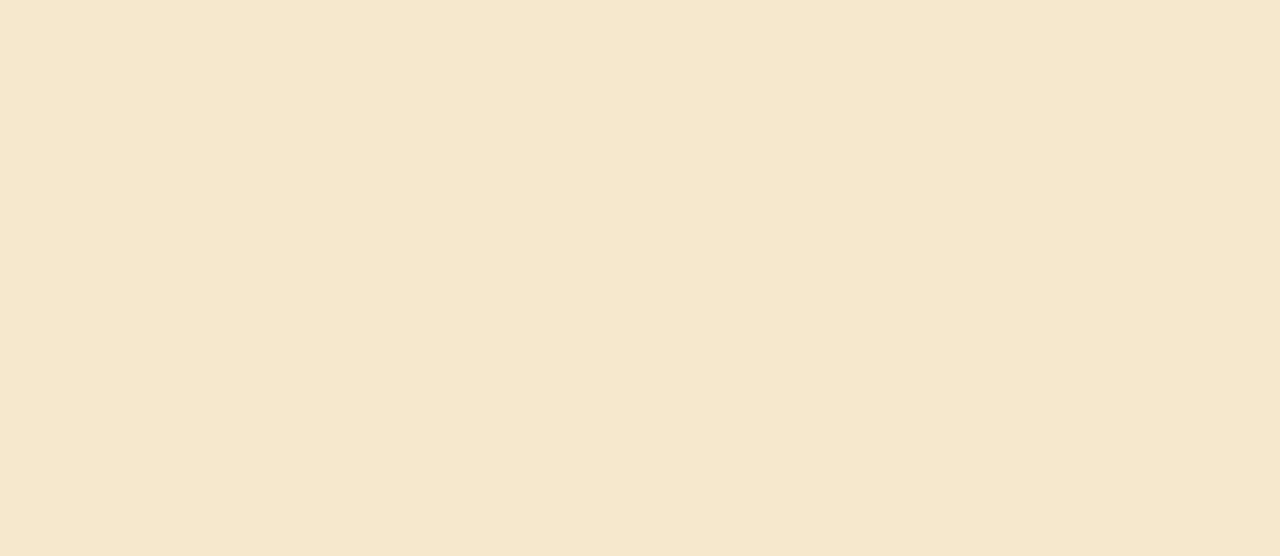
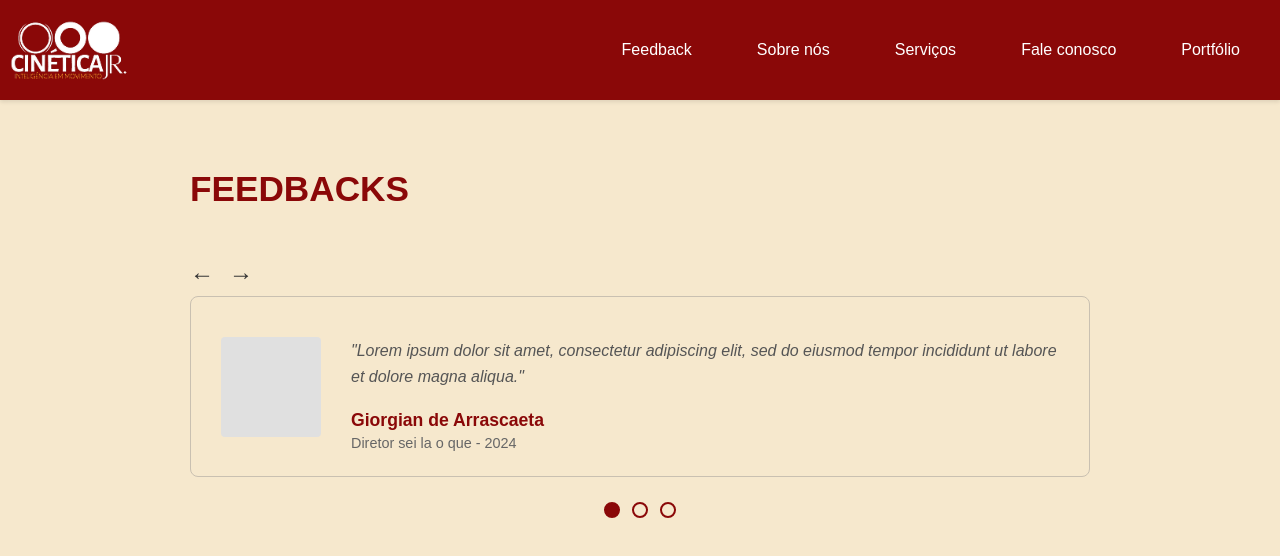
Before and after one commit to ryansarcinelli/site-cinetica, a Vue app: page /feedback in a window 1280 px wide. Before the commit this address had no page. Shown: the top 556 px of the page. Built offline with nearby package versions, Linux system fonts and the light colour scheme.

Commit message:
Foi desenvolvida a pagina de feedbacks seguindo o design

```diff
--- a/src/router/index.js
+++ b/src/router/index.js
@@ -13,11 +13,11 @@ const routes = [
     component: () => import("../views/contatoView.vue"),
   },
 
-  //{
-  //  path: '/feedback',
-  //  name: 'feedback',
-  //  component: () => import('../views/FeedbackView.vue')
-  // },
+  {
+    path: '/feedback',
+    name: 'feedback',
+    component: () => import('../views/feedbackView.vue'),
+  },
   // {
   //  path: '/sobre',
   // name: 'sobre',
--- /dev/null
+++ b/src/views/feedbackView.vue
@@ -0,0 +1,228 @@
+<template>
+  <AppHeader />
+  <section id="feedbacks" class="feedback-page">
+    <div class="page-title-container">
+      <h2 class="page-title">Feedbacks</h2>
+    </div>
+
+    <div class="feedback-carousel">
+      <div class="carousel-nav">
+        <span @click="previousFeedback" class="nav-arrow">←</span>
+        <span @click="nextFeedback" class="nav-arrow">→</span>
+      </div>
+
+      <div v-if="currentFeedback" class="feedback-card">
+        <div class="feedback-image-placeholder">
+          </div>
+        <div class="feedback-content">
+          <p class="feedback-text">"{{ currentFeedback.text }}"</p>
+          <p class="feedback-author">{{ currentFeedback.author }}</p>
+          <p class="feedback-role">{{ currentFeedback.role }}</p>
+        </div>
+      </div>
+
+      <div class="carousel-indicators">
+        <span
+          v-for="(feedback, index) in feedbacks"
+          :key="feedback.id"
+          @click="goToFeedback(index)"
+          :class="{ active: index === currentIndex }"
+          class="indicator-dot"
+        ></span>
+      </div>
+    </div>
+  </section>
+</template>
+
+<script setup>
+import { ref, computed } from "vue";
+import AppHeader from '../components/header.vue'; // Verifique se o caminho está correto
+
+// Dados mocados para os feedbacks
+const feedbacks = ref([
+  {
+    id: 1,
+    text: "Lorem ipsum dolor sit amet, consectetur adipiscing elit, sed do eiusmod tempor incididunt ut labore et dolore magna aliqua.",
+    author: "Giorgian de Arrascaeta",
+    role: "Diretor sei la o que - 2024",
+    image: "/imagens/placeholder-avatar.png", // Caminho para a imagem do autor
+  },
+  {
+    id: 2,
+    text: "A equipe foi extremamente profissional e entregou o projeto antes do prazo. Estamos muito satisfeitos com o resultado final e a qualidade do trabalho.",
+    author: "Gabriel Barbosa",
+    role: "CEO da Gávea - 2023",
+    image: "/imagens/placeholder-avatar.png",
+  },
+  {
+    id: 3,
+    text: "Uma experiência de colaboração fantástica. A comunicação foi clara e eficiente durante todo o processo. Recomendo fortemente os seus serviços.",
+    author: "Bruno Henrique",
+    role: "CTO da Ninho Corp - 2025",
+    image: "/imagens/placeholder-avatar.png",
+  },
+]);
+
+// Lógica do Carrossel
+const currentIndex = ref(0);
+
+const currentFeedback = computed(() => feedbacks.value[currentIndex.value]);
+
+const nextFeedback = () => {
+  currentIndex.value = (currentIndex.value + 1) % feedbacks.value.length;
+};
+
+const previousFeedback = () => {
+  currentIndex.value = (currentIndex.value - 1 + feedbacks.value.length) % feedbacks.value.length;
+};
+
+const goToFeedback = (index) => {
+  currentIndex.value = index;
+};
+</script>
+
+<style scoped>
+/* Estilos principais da página, adaptados do portfolio-page */
+.feedback-page {
+  max-width: 1200px;
+  margin: 0 auto;
+  padding: 40px 20px;
+  background-color: #f6e8cd; /* Mesma cor de fundo */
+  display: flex;
+  flex-direction: column;
+  align-items: center; /* Centraliza o conteúdo da página */
+}
+
+/* Estilos do título da página, reutilizados do portfolio */
+.page-title-container {
+  width: 100%;
+  max-width: 900px; /* Alinha com a largura do card */
+  display: flex;
+  align-items: center;
+  margin-bottom: 20px; /* Reduzido para aproximar do carrossel */
+}
+
+.page-title {
+  color: #8a0808;
+  font-size: 2.2em;
+  font-weight: bold;
+  text-transform: uppercase;
+}
+
+/* Container principal do carrossel */
+.feedback-carousel {
+  width: 100%;
+  max-width: 900px; /* Largura máxima do componente de feedback */
+  display: flex;
+  flex-direction: column;
+  align-items: center;
+}
+
+/* Navegação por setas */
+.carousel-nav {
+  width: 100%;
+  display: flex;
+  justify-content: flex-start; /* Alinha à esquerda como na imagem */
+  gap: 15px;
+  margin-bottom: 10px;
+}
+
+.nav-arrow {
+  font-size: 1.5em;
+  color: #333;
+  cursor: pointer;
+  transition: color 0.3s ease;
+}
+
+.nav-arrow:hover {
+  color: #8a0808;
+}
+
+/* Estilo do card de feedback */
+.feedback-card {
+  background-color: transparent; /* Fundo transparente */
+  border: 1px solid #c9c0b1; /* Borda sutil */
+  border-radius: 8px;
+  padding: 25px 30px;
+  width: 100%;
+  display: flex;
+  align-items: center;
+  gap: 30px; /* Espaço entre a imagem e o texto */
+  box-sizing: border-box;
+}
+
+/* Placeholder para a imagem do autor */
+.feedback-image-placeholder {
+  width: 100px;
+  height: 100px;
+  background-color: #e0e0e0; /* Cinza claro para o placeholder */
+  border-radius: 4px;
+  flex-shrink: 0; /* Impede que o placeholder encolha */
+}
+
+/* Conteúdo de texto do feedback */
+.feedback-content {
+  text-align: left;
+}
+
+.feedback-text {
+  font-size: 1em;
+  color: #555;
+  margin-bottom: 20px;
+  line-height: 1.6;
+  font-style: italic;
+}
+
+.feedback-author {
+  font-size: 1.1em;
+  font-weight: bold;
+  color: #8a0808; /* Cor de destaque */
+  margin: 0;
+}
+
+.feedback-role {
+  font-size: 0.9em;
+  color: #666;
+  margin: 4px 0 0 0;
+}
+
+/* Indicadores de paginação (bolinhas) */
+.carousel-indicators {
+  display: flex;
+  justify-content: center;
+  gap: 12px;
+  margin-top: 25px;
+}
+
+.indicator-dot {
+  width: 12px;
+  height: 12px;
+  border-radius: 50%;
+  border: 2px solid #8a0808;
+  background-color: transparent;
+  cursor: pointer;
+  transition: background-color 0.3s ease;
+}
+
+.indicator-dot.active {
+  background-color: #8a0808; /* Ponto ativo preenchido */
+}
+
+/* Responsividade */
+@media (max-width: 768px) {
+  .feedback-card {
+    flex-direction: column;
+    align-items: flex-start;
+    text-align: left;
+    gap: 20px;
+  }
+
+  .feedback-content {
+    width: 100%;
+  }
+
+  .page-title {
+    font-size: 1.8em;
+  }
+}
+</style>
```
